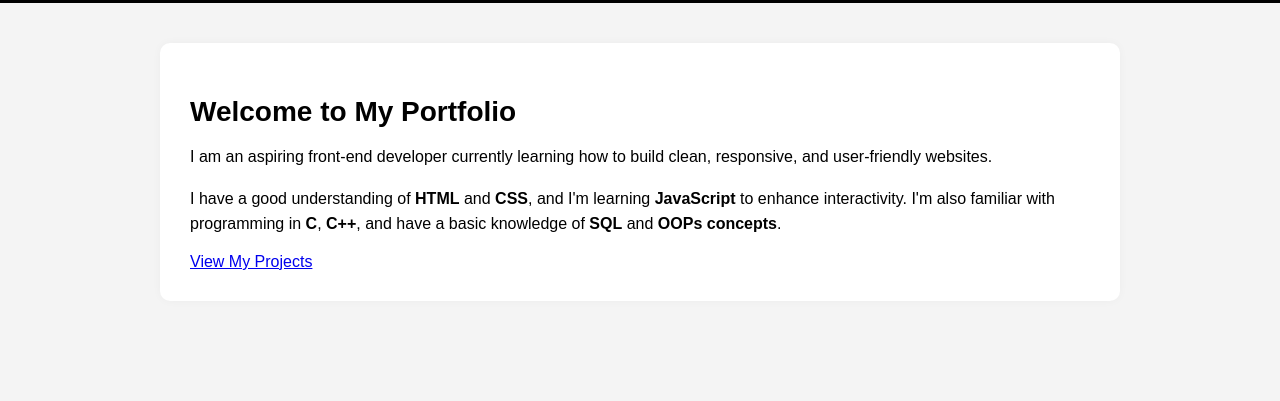
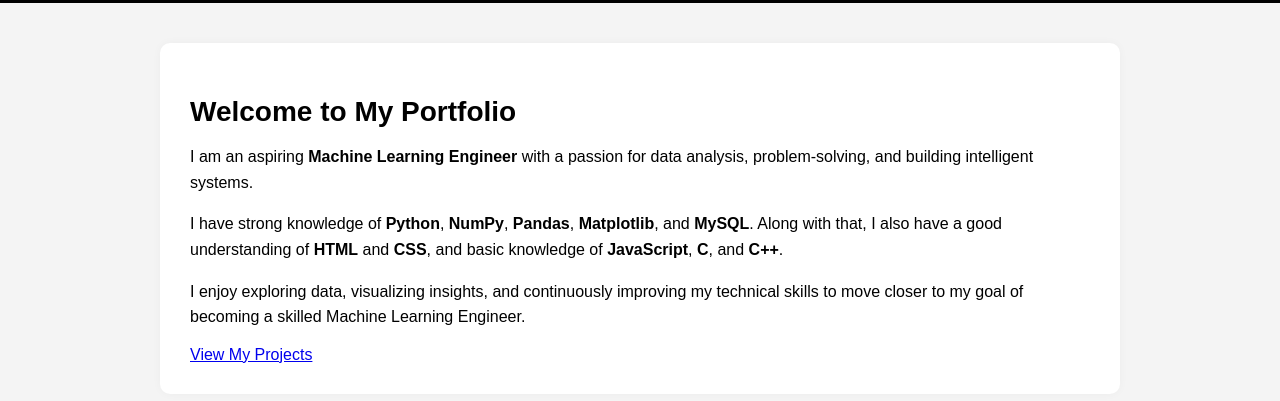
Before and after one commit to Nenshi007/My-Portfolio, a plain HTML site: page index.html in a window 1280 px wide. Shown: the part 77-478 px from the top of the page. Drawn offline with Linux system fonts and the light colour scheme.

Commit message:
Add files via upload

```diff
--- a/index.html
+++ b/index.html
@@ -21,14 +21,22 @@
 
 <section class="sec">
   <h1>Welcome to My Portfolio</h1>
+
   <p>
-        I am an aspiring front-end developer currently learning how to build clean, responsive, and user-friendly websites.
+    I am an aspiring <b>Machine Learning Engineer</b> with a passion for data analysis, problem-solving, and building intelligent systems.
   </p>
+
   <p>
-        I have a good understanding of <b>HTML</b> and <b>CSS</b>, and I'm learning <b>JavaScript</b> to enhance interactivity. I'm also familiar with programming in <b>C</b>, <b>C++</b>, and have a basic knowledge of <b>SQL</b> and <b>OOPs concepts</b>.
+    I have strong knowledge of <b>Python</b>, <b>NumPy</b>, <b>Pandas</b>, <b>Matplotlib</b>, and <b>MySQL</b>.
+    Along with that, I also have a good understanding of <b>HTML</b> and <b>CSS</b>, and basic knowledge of <b>JavaScript</b>, <b>C</b>, and <b>C++</b>.
+  </p>
+
+  <p>
+    I enjoy exploring data, visualizing insights, and continuously improving my technical skills to move closer to my goal of becoming a skilled Machine Learning Engineer.
   </p>
 
   <a href="projects.html">View My Projects</a>
 </section>
+
 </body>
 </html>
```
Lines whose indentation alone changed are shown as unchanged.
